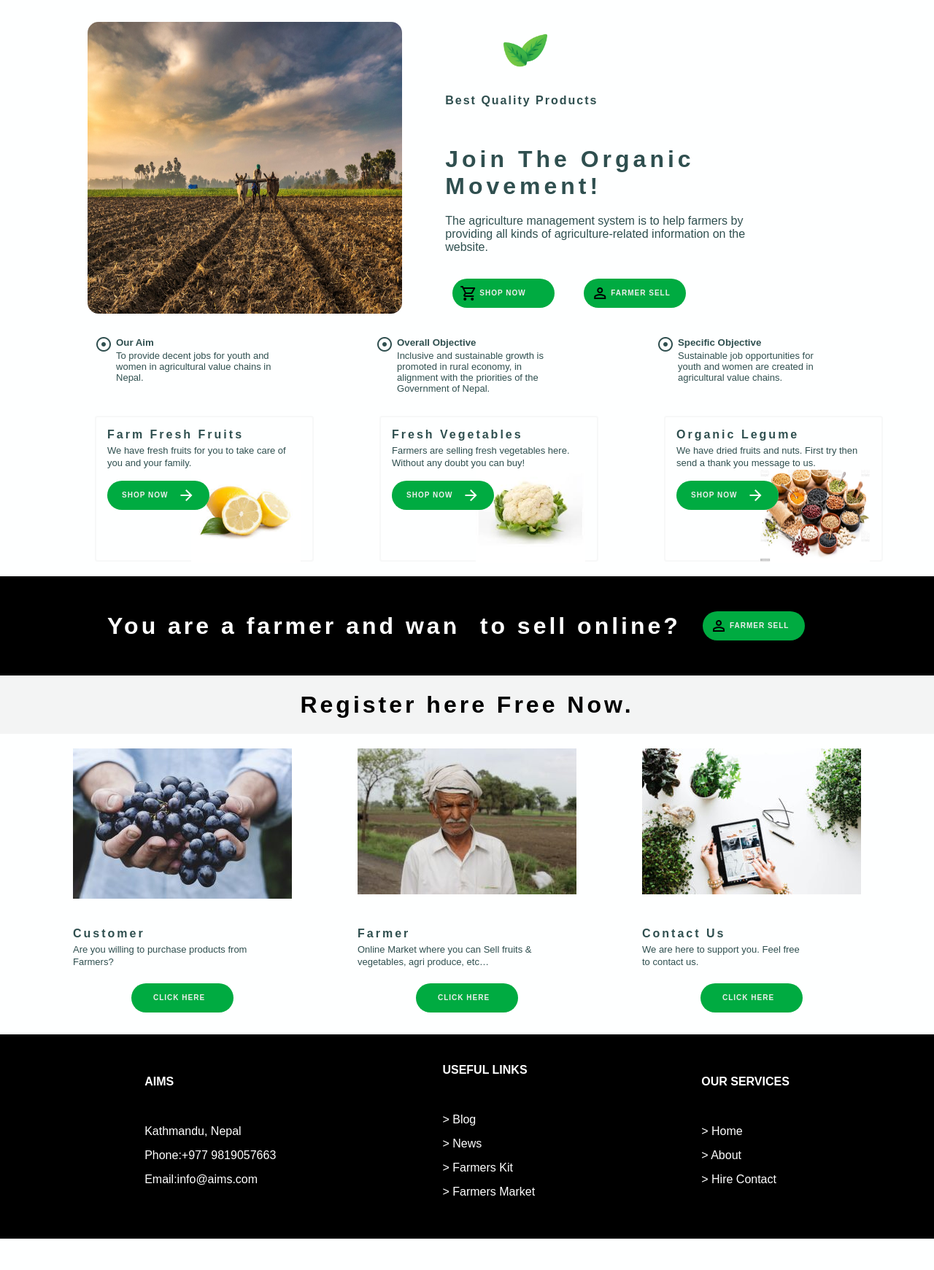
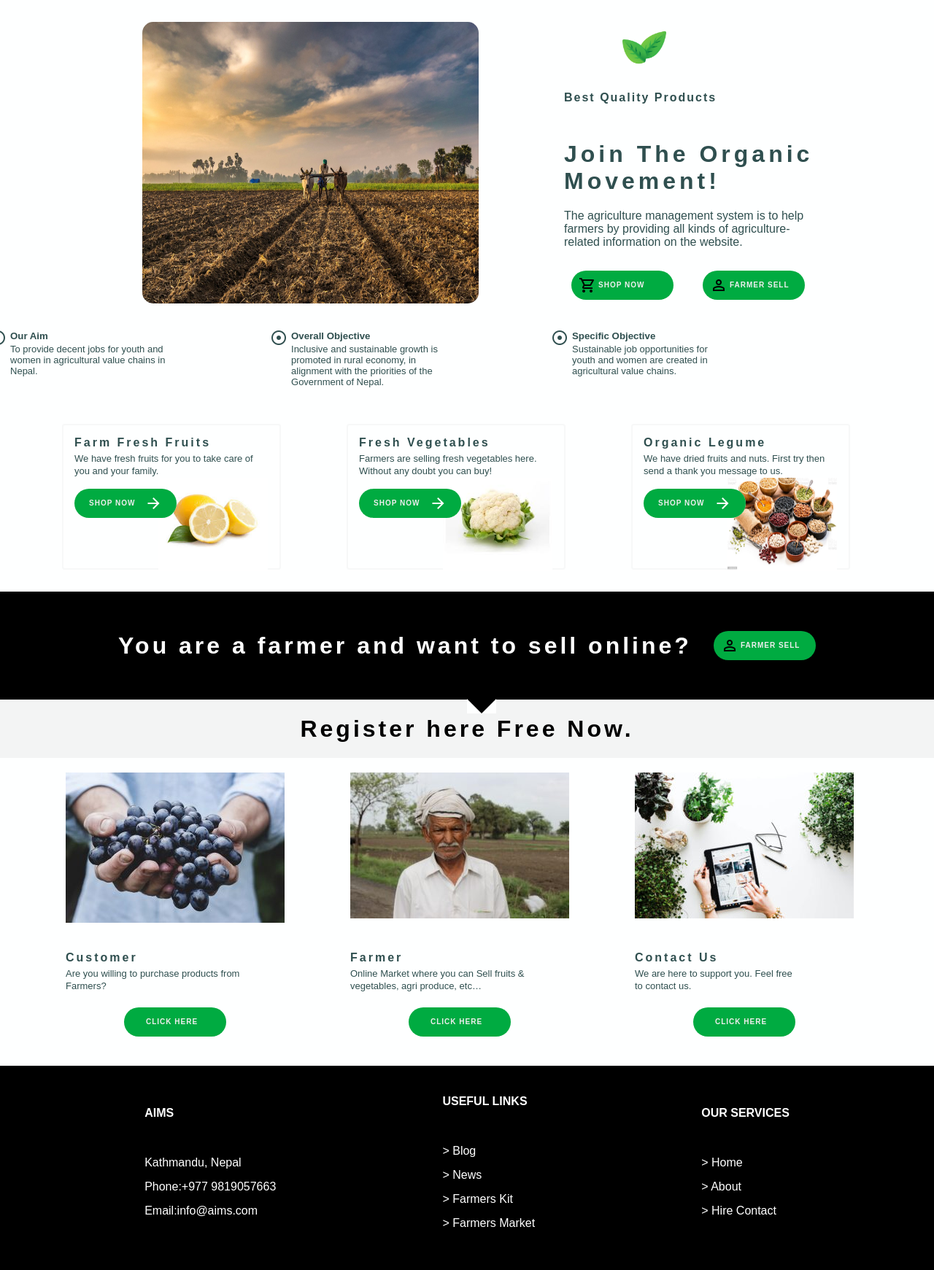
Before and after one commit to PunMahesh/AIMS, a Django app: page / in a window 1280 px wide. Shown: the part 80-1821 px from the top of the page at 73% size. Before the commit the page ends 1778 px from the top, so only its background shows below. Run offline with Django 4.2, Linux system fonts and the light colour scheme.

Commit message:
fix homepage layout

```diff
--- a/static/css/style.css
+++ b/static/css/style.css
@@ -44,8 +44,6 @@
     list-style: none;
     font-weight: 600;
     cursor: pointer;
-
-
 }
 
 .cart-search-container {
@@ -59,22 +57,35 @@
     height: 20px;
     width: 20px;
     cursor: pointer;
+}
 
+/* Content */
+.content {
+    display: flex;
+    flex-direction: column;
+    justify-content: center;
+    align-items: center;
+    width: 100%;
 }
 
 /*First Content Styles*/
 .first-content {
     display: flex;
-    height: 50vh;
     margin-top: 30px;
     margin-bottom: 5px;
-    justify-content: space-evenly;
+    justify-content: space-around;
+}
+
+.content-img {
+    display: flex;
+    justify-content: flex-start;
+    width: 60%;
 }
 
 .content-img  img{
-    margin-left: 120px;
+    margin-left: 195px;
     height: 100%;
-    width: 75%;
+    width: 60%;
     border-radius: 15px;
 }
 
@@ -83,7 +94,7 @@
     flex-direction: column;
     justify-content: space-evenly;
     padding: 5px;
-    margin-left: 30px;
+    width: 40%;
 }
 
 
@@ -171,9 +182,10 @@
 
 /* Mission container and items style */
 .mission-container {
-    margin: 30px 130px 30px 130px;
+    margin: 30px 100px 30px 70px;
     display: flex;
     gap: 135px;
+    width: 100%;
 }
 
 .mission-item {
@@ -197,7 +209,7 @@
 
 /* Cards container and items styles */
 .cards-container {
-    margin: 20px 0 10px 130px;
+    margin: 20px 100px 10px 70px;
     display: flex;
     gap: 90px;
 }
@@ -258,7 +270,14 @@
 
 
 .farmer-sell-container  {
-    height: 17vh;
+    display: flex;
+    flex-direction: column;
+    position: relative;
+    width: 100%;
+}
+
+.farmer-sell-orig {
+    height: 148px;
     background-color: black;
     display: flex;
     justify-content: center;
@@ -267,27 +286,32 @@
     margin: 20px 0 0 0;
 }
 
-.farmer-sell-container  h4 {
+
+.farmer-sell-orig  h4 {
     background: none;
     color:white ;
     letter-spacing: 4px;
     font-size:xx-large;
 }
-.with-tri:before {
-    content: "";
+.with-tri {
+    position: absolute;
+    top: 167px;
+    left: 50%;
+    background-color: none !important;
+}
+
+.arrow-down {
     width: 0;
     height: 0;
-    border-style: solid;
-    border-width: 60px 30px 0 30px;
-    border-color: #000 transparent transparent transparent;
-    position: absolute;
-    top: 910px;
-    left: 50%;
-    transform: translateX(-50%);
+    border-left: 20px solid transparent;
+    border-right: 20px solid transparent;
+    border-top: 20px solid black;
+    background-color: transparent;
 }
 
 .register-now-container {
     height: 10vh;
+    width: 100%;
     background-color: rgba(198, 198, 198, 0.2);
     display: flex;
     justify-content: center;
@@ -302,7 +326,7 @@
 }
 
 .container {
-    margin: 20px 130px 10px 130px;
+    margin: 20px 100px 10px 80px;
     display: flex;
     gap: 90px;
     justify-content: center;
@@ -327,9 +351,6 @@
     object-fit: cover;
     object-position: center center;
     margin-bottom: 25px;
-
-
-
 }
 
 .text-div  h4 {
--- a/templates/index.html
+++ b/templates/index.html
@@ -9,9 +9,9 @@
         <script src="static/js/header.js" type="text/javascript" defer></script>
     </head>
     <body>
-
         <header-element></header-element>
 
+        <div class="content">
             <div class="first-content">
                 <div class="content-img">
                     <img src="static/assets/images/field.jpeg" alt="content image"/>
@@ -117,12 +117,16 @@
             </div>
 
             <div class="farmer-sell-container">
+                <div class="farmer-sell-orig">
                     <h4>You are a farmer and want to sell online?</h4>
                     <button class="icon-button">
                         <span class="material-symbols-outlined button__icon button__icon_black">person</span>
                         <span class="button__text">Farmer Sell</span>
                     </button>
-            <div class="with-tri"></div>
+                </div>
+                <div class="with-tri">
+                    <div class="arrow-down"></div>
+                </div>
             </div>
 
             <div class="register-now-container">
@@ -177,6 +181,7 @@
                     </div>
                 </div>
             </div>
+        </div>
 
         <footer-element></footer-element>
 
```
Lines whose indentation alone changed are shown as unchanged.
